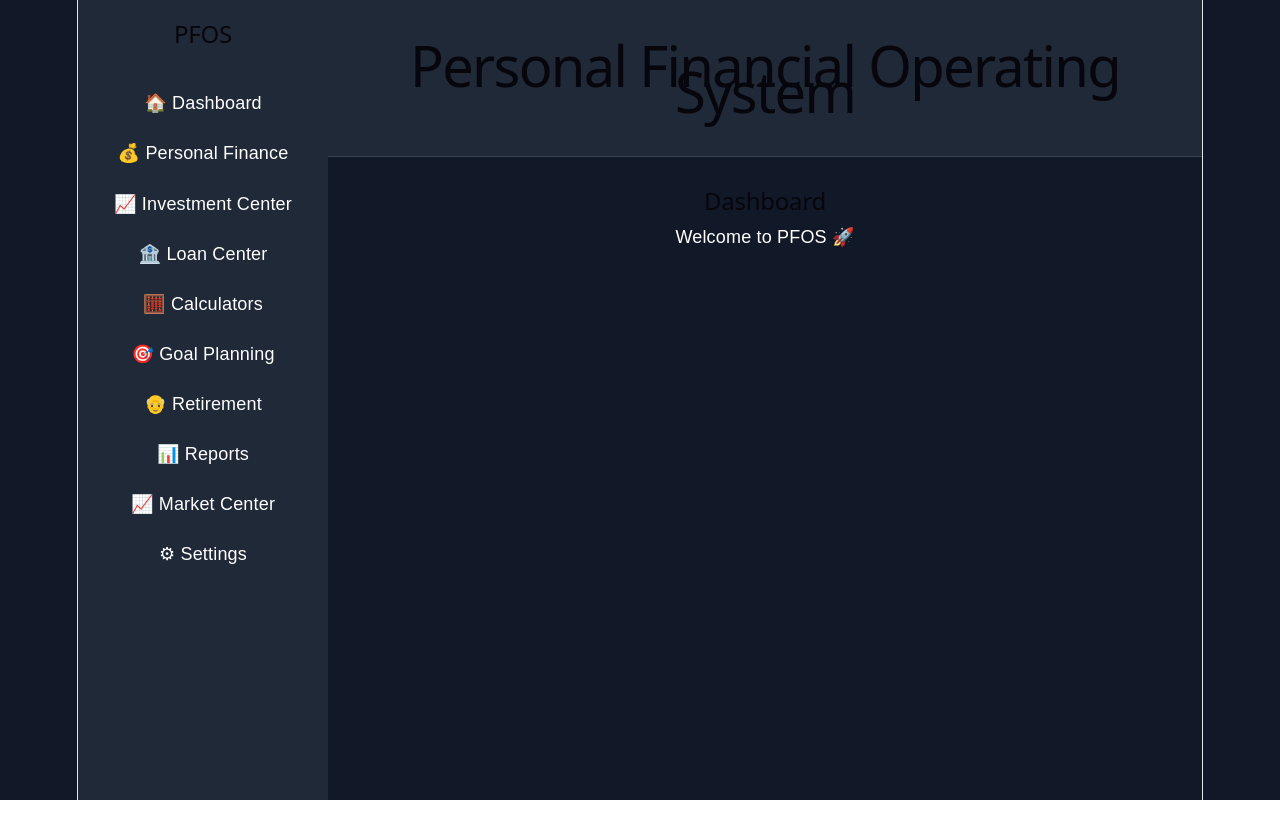
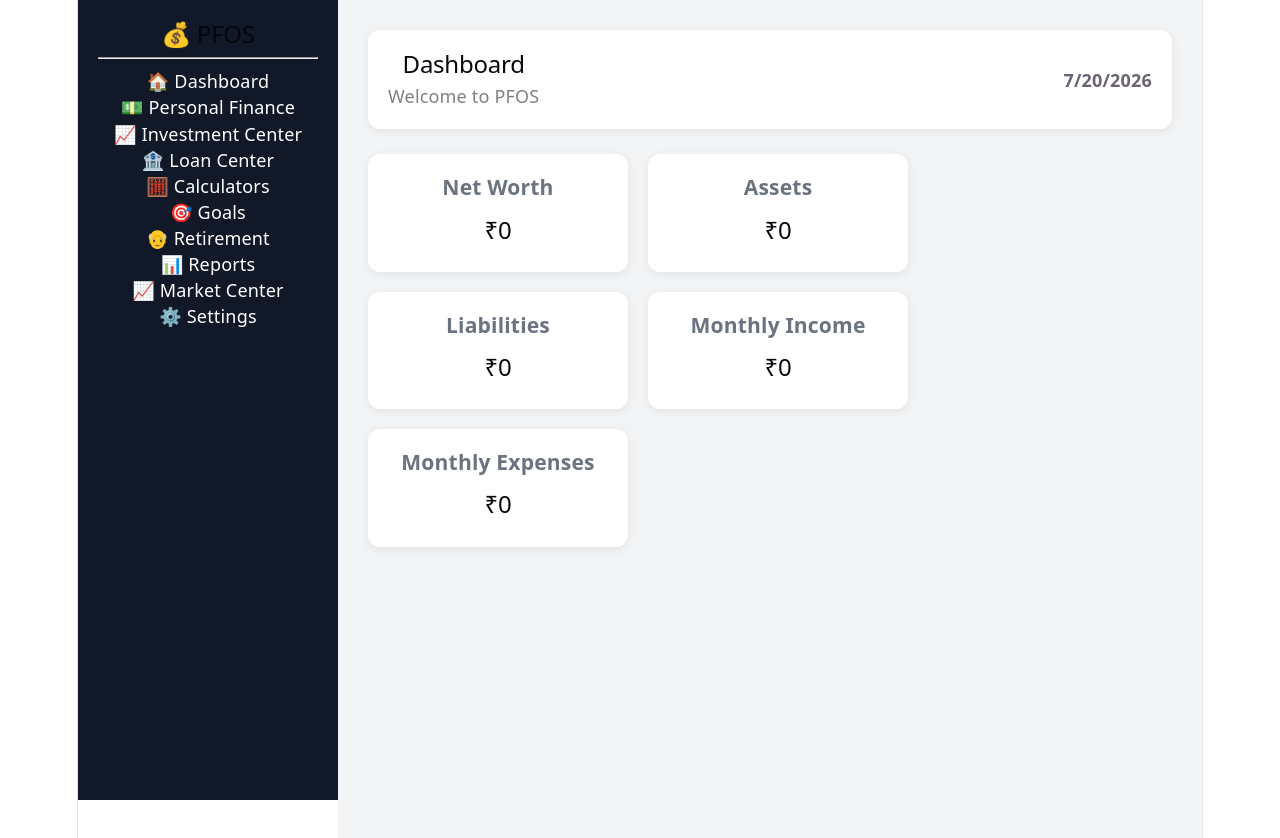
Before and after one commit to Yashsharma1712/PFOS, a React (Vite) app: page / in a window 1280 px wide. Shown: the top 838 px of the page. Before the commit the page ends 800 px from the top, so only its background shows below. Built offline with nearby package versions, Linux system fonts and the light colour scheme.

Commit message:
Created reusable dashboard cards

```diff
--- a/src/App.css
+++ b/src/App.css
@@ -1,53 +1,28 @@
-* {
-  margin: 0;
-  padding: 0;
-  box-sizing: border-box;
+import Sidebar from "./components/Sidebar/Sidebar";
+
+function App() {
+  return (
+    <div
+      style={{
+        display: "flex",
+      }}
+    >
+      <Sidebar />
+
+      <main
+        style={{
+          flex: 1,
+          padding: "30px",
+          backgroundColor: "#F3F4F6",
+          minHeight: "100vh",
+        }}
+      >
+        <h1>Dashboard</h1>
+
+        <p>Welcome to your Personal Financial Operating System (PFOS).</p>
+      </main>
+    </div>
+  );
 }
 
-body {
-  font-family: Arial, sans-serif;
-  background: #111827;
-  color: white;
-}
-
-.app {
-  display: flex;
-  height: 100vh;
-}
-
-.sidebar {
-  width: 250px;
-  background: #1f2937;
-  padding: 20px;
-}
-
-.sidebar h2 {
-  margin-bottom: 30px;
-}
-
-.sidebar ul {
-  list-style: none;
-}
-
-.sidebar li {
-  padding: 12px 0;
-  cursor: pointer;
-}
-
-.sidebar li:hover {
-  color: #60a5fa;
-}
-
-.content {
-  flex: 1;
-}
-
-.topbar {
-  background: #1f2937;
-  padding: 20px;
-  border-bottom: 1px solid #374151;
-}
-
-.dashboard {
-  padding: 30px;
-}
+export default App;
--- a/src/App.tsx
+++ b/src/App.tsx
@@ -1,36 +1,58 @@
-import "./App.css";
-
+import Sidebar from "./components/Sidebar/Sidebar";
+import Topbar from "./components/Topbar/Topbar";
+import DashboardCard from "./components/DashboardCard/DashboardCard";
 function App() {
   return (
-    <div className="app">
-      <aside className="sidebar">
-        <h2>PFOS</h2>
+    <div
+      style={{
+        display: "flex",
+      }}
+    >
+      <Sidebar />
 
-        <nav>
-          <ul>
-            <li>🏠 Dashboard</li>
-            <li>💰 Personal Finance</li>
-            <li>📈 Investment Center</li>
-            <li>🏦 Loan Center</li>
-            <li>🧮 Calculators</li>
-            <li>🎯 Goal Planning</li>
-            <li>👴 Retirement</li>
-            <li>📊 Reports</li>
-            <li>📈 Market Center</li>
-            <li>⚙ Settings</li>
-          </ul>
-        </nav>
-      </aside>
+      <main
+        style={{
+          flex: 1,
+          padding: "30px",
+          backgroundColor: "#F3F4F6",
+          minHeight: "100vh",
+        }}
+      >
+        <Topbar />
 
-      <main className="content">
-        <header className="topbar">
-          <h1>Personal Financial Operating System</h1>
-        </header>
+        <div
+  style={{
+    display: "flex",
+    gap: "20px",
+    flexWrap: "wrap",
+    marginTop: "20px",
+  }}
+>
+  <DashboardCard
+    title="Net Worth"
+    value="₹0"
+  />
 
-        <section className="dashboard">
-          <h2>Dashboard</h2>
-          <p>Welcome to PFOS 🚀</p>
-        </section>
+  <DashboardCard
+    title="Assets"
+    value="₹0"
+  />
+
+  <DashboardCard
+    title="Liabilities"
+    value="₹0"
+  />
+
+  <DashboardCard
+    title="Monthly Income"
+    value="₹0"
+  />
+
+  <DashboardCard
+    title="Monthly Expenses"
+    value="₹0"
+  />
+</div>
       </main>
     </div>
   );
--- /dev/null
+++ b/src/components/DashboardCard/DashboardCard.tsx
@@ -0,0 +1,24 @@
+type DashboardCardProps = {
+  title: string;
+  value: string;
+};
+
+function DashboardCard({ title, value }: DashboardCardProps) {
+  return (
+    <div
+      style={{
+        backgroundColor: "#ffffff",
+        borderRadius: "12px",
+        padding: "20px",
+        width: "220px",
+        boxShadow: "0 2px 10px rgba(0,0,0,0.08)",
+      }}
+    >
+      <h3 style={{ margin: 0, color: "#6B7280" }}>{title}</h3>
+
+      <h2 style={{ marginTop: "15px" }}>{value}</h2>
+    </div>
+  );
+}
+
+export default DashboardCard;
--- /dev/null
+++ b/src/components/Topbar/Topbar.tsx
@@ -0,0 +1,31 @@
+function Topbar() {
+  const today = new Date().toLocaleDateString();
+
+  return (
+    <header
+      style={{
+        backgroundColor: "#ffffff",
+        padding: "20px",
+        borderRadius: "12px",
+        display: "flex",
+        justifyContent: "space-between",
+        alignItems: "center",
+        marginBottom: "25px",
+        boxShadow: "0 2px 10px rgba(0,0,0,0.08)",
+      }}
+    >
+      <div>
+        <h2 style={{ margin: 0 }}>Dashboard</h2>
+        <p style={{ margin: "5px 0 0 0", color: "gray" }}>
+          Welcome to PFOS
+        </p>
+      </div>
+
+      <div style={{ textAlign: "right" }}>
+        <strong>{today}</strong>
+      </div>
+    </header>
+  );
+}
+
+export default Topbar;
--- /dev/null
+++ b/src/components/sidebar/Sidebar.tsx
@@ -0,0 +1,33 @@
+function Sidebar() {
+  return (
+    <aside
+      style={{
+        width: "260px",
+        backgroundColor: "#111827",
+        color: "white",
+        height: "100vh",
+        padding: "20px",
+        boxSizing: "border-box",
+      }}
+    >
+      <h2>💰 PFOS</h2>
+
+      <hr />
+
+      <nav>
+        <p>🏠 Dashboard</p>
+        <p>💵 Personal Finance</p>
+        <p>📈 Investment Center</p>
+        <p>🏦 Loan Center</p>
+        <p>🧮 Calculators</p>
+        <p>🎯 Goals</p>
+        <p>👴 Retirement</p>
+        <p>📊 Reports</p>
+        <p>📈 Market Center</p>
+        <p>⚙️ Settings</p>
+      </nav>
+    </aside>
+  );
+}
+
+export default Sidebar;
```
